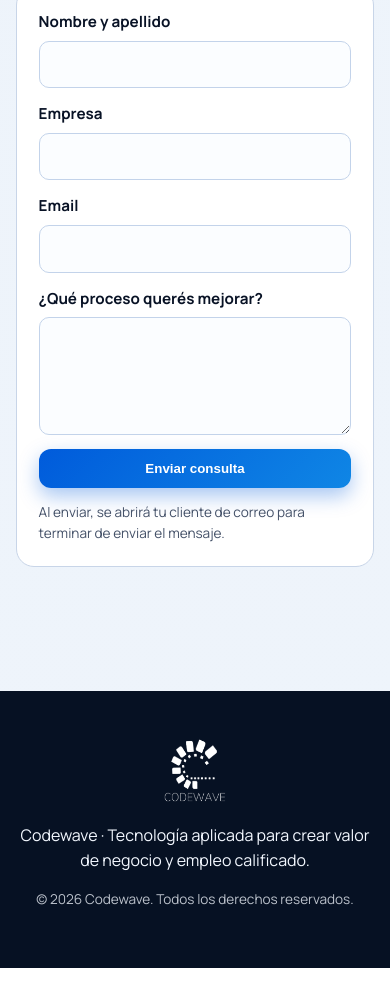
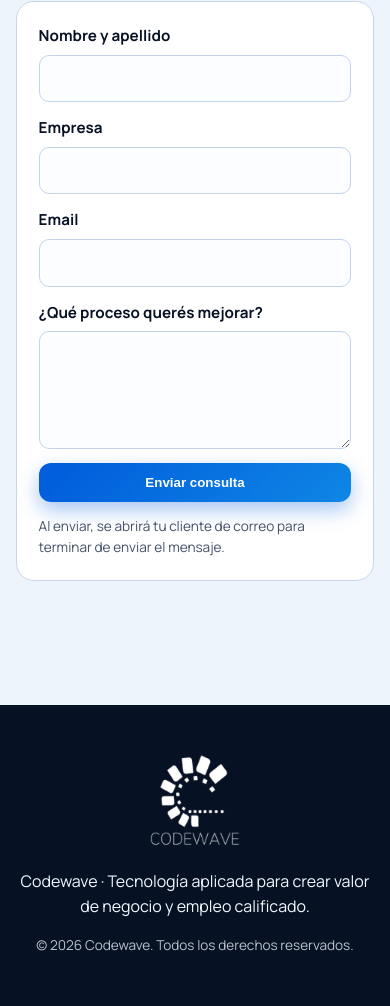
Before and after one commit to sebastian-hoffman/CODEWAVE, a plain HTML site: page index.html in a window 390 px wide. Shown: the part 4728-5734 px from the top of the page. Before the commit the page ends 5696 px from the top, so only its background shows below. Drawn offline with Linux system fonts and the light colour scheme.

Commit message:
style: aumentar visibilidad del logo

```diff
--- a/assets/css/styles.css
+++ b/assets/css/styles.css
@@ -73,7 +73,7 @@
 .logo {
   display: block;
   width: auto;
-  height: 52px;
+  height: 72px;
   max-width: 42vw;
   object-fit: contain;
 }
@@ -375,8 +375,8 @@
 
 .logo-footer {
   width: auto;
-  height: 84px;
-  max-width: min(40vw, 120px);
+  height: 128px;
+  max-width: min(60vw, 180px);
   margin: 0 auto 14px;
   filter: brightness(0) invert(1);
 }
@@ -426,11 +426,11 @@
   }
 
   .logo {
-    height: 44px;
+    height: 58px;
   }
 
   .logo-footer {
-    height: 72px;
+    height: 104px;
   }
 
   .menu-btn {
```
